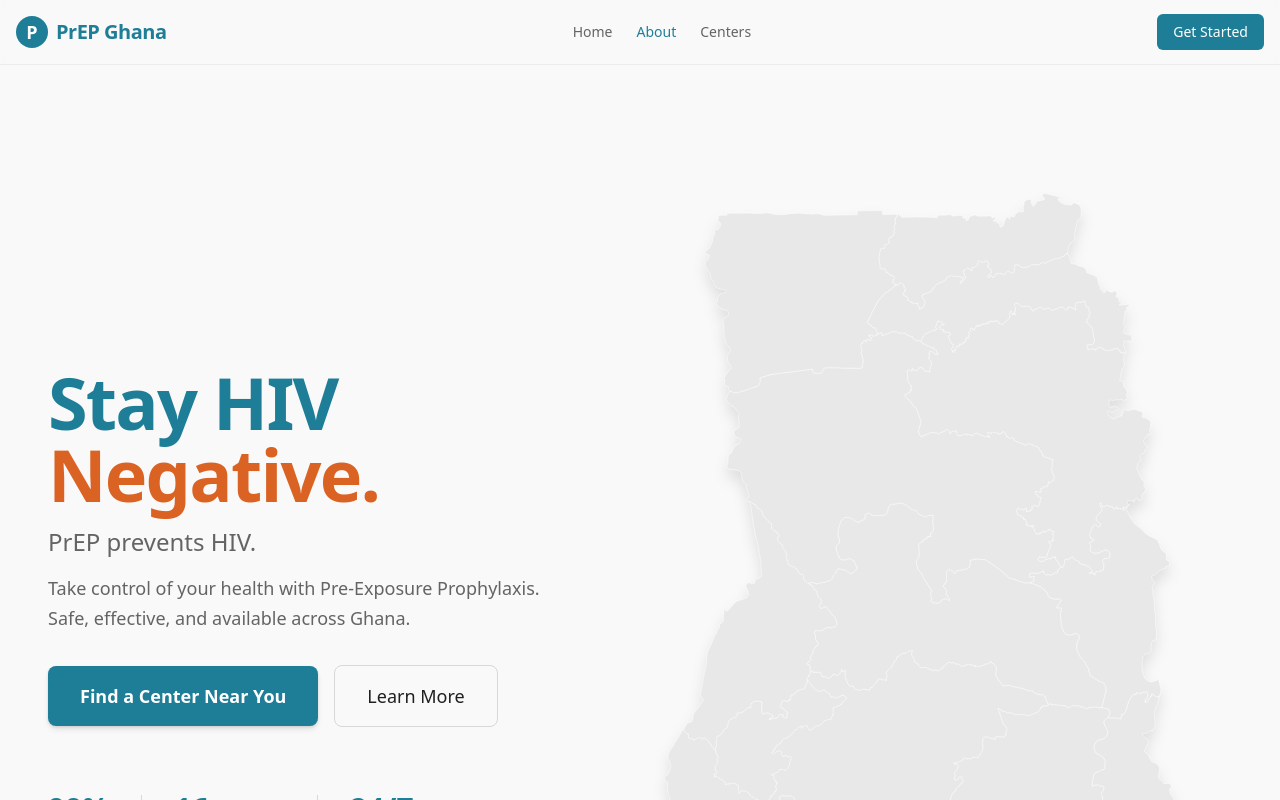
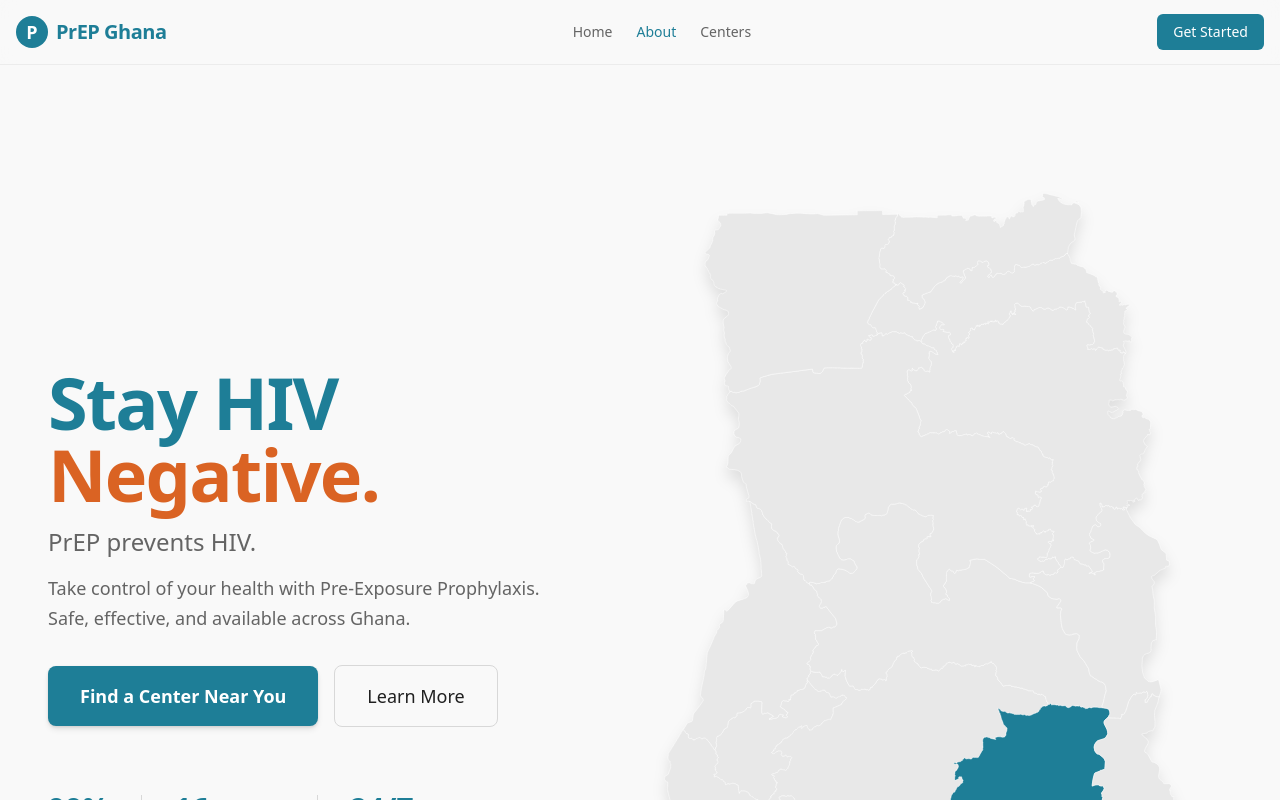
Before and after one commit to fodela/getprepghana, a React (Vite) app: page / in a window 1280 px wide. Both pictures are taken after a click on the button "About". Shown: the top 800 px of the page. Built offline with nearby package versions, Linux system fonts and the light colour scheme.

Commit message:
feat: add ids to map

```diff
--- /dev/null
+++ b/add_ids_to_svg.js
@@ -0,0 +1,22 @@
+const fs = require('fs');
+const path = require('path');
+
+const svgPath = path.join(__dirname, 'src/public/images/gh.svg');
+
+try {
+    let svgContent = fs.readFileSync(svgPath, 'utf8');
+    let regionCount = 0;
+
+    // Replace each <path ...> with <path id="region-N" name="Region N" ...>
+    // We use a regex with a callback function to increment the counter
+    const newSvgContent = svgContent.replace(/<path/g, (match) => {
+        regionCount++;
+        return `<path id="region-${regionCount}" name="Region ${regionCount}"`;
+    });
+
+    fs.writeFileSync(svgPath, newSvgContent, 'utf8');
+    console.log(`Successfully added IDs to ${regionCount} regions in ${svgPath}`);
+
+} catch (error) {
+    console.error('Error processing SVG:', error);
+}
--- a/src/App.tsx
+++ b/src/App.tsx
@@ -31,7 +31,7 @@ export function App() {
       {/* Main Content */}
       <main className="">
         {/* Hero Section */}
-        <section className="max-w-screen-2xl mx-auto px-4 lg:px-8 xl:px-12  py-12 md:py-24 lg:py-32">
+        <section className="max-w-screen-2xl mx-auto px-4 lg:px-8 xl:px-12 py-12 md:py-24 lg:py-32">
           <div className="grid grid-cols-1 lg:grid-cols-2 gap-12 items-center">
             {/* Left Column: Map */}
             <div className="space-y-8 text-center lg:text-left ">
--- a/src/components/InteractiveMap.tsx
+++ b/src/components/InteractiveMap.tsx
@@ -61,14 +61,42 @@ export function InteractiveMap({ activeRegion, onRegionClick }: InteractiveMapPr
         const baseClass = "fill-accent hover:fill-secondary transition-colors duration-300 cursor-pointer";
         const activeClass = "fill-primary hover:fill-secondary transition-colors duration-300 cursor-pointer";
 
-        // Inject base class into all paths
-        processed = processed.replace(/<path/g, `<path class="${baseClass}"`);
+        // Region mapping based on user input
+        const regionMap: { [key: number]: { id: string, name: string } } = {
+            1: { id: "AHAFO", name: "Ahafo" },
+            3: { id: "ASHANTI", name: "Ashanti" },
+            4: { id: "BONO_EAST", name: "Bono East" }, // User said "BRONG AHAFO", usually implies the split. Using Bono East for 4 as 5 is Bono.
+            5: { id: "BONO", name: "Bono" },
+            6: { id: "CENTRAL", name: "Central" },
+            7: { id: "EASTERN", name: "Eastern" },
+            8: { id: "GREATER_ACCRA", name: "Greater Accra" },
+            9: { id: "NORTHERN", name: "Northern" },
+            10: { id: "NORTH_EAST", name: "North East" },
+            11: { id: "OTI", name: "Oti" },
+            12: { id: "SAVANNAH", name: "Savannah" },
+            13: { id: "UPPER_WEST", name: "Upper West" },
+            14: { id: "UPPER_EAST", name: "Upper East" },
+            15: { id: "VOLTA", name: "Volta" },
+            17: { id: "WESTERN", name: "Western" },
+            19: { id: "WESTERN_NORTH", name: "Western North" }
+        };
+
+        // Inject base class and IDs into all paths
+        let regionCount = 0;
+        processed = processed.replace(/<path/g, () => {
+            regionCount++;
+            const region = regionMap[regionCount];
+            if (region) {
+                return `<path id="${region.id}" name="${region.name}" class="${baseClass}"`;
+            }
+            // For unmapped paths (islands/fragments), keep them generic or just styled without ID
+            return `<path class="${baseClass}"`;
+        });
 
         // Handle active region if specified
         if (activeRegion) {
-            // We look for the path that now has the base class and the matching ID
-            const activeRegex = new RegExp(`<path class="${baseClass}"([^>]*?)id="${activeRegion}"`, "g");
-            processed = processed.replace(activeRegex, `<path class="${activeClass}"$1id="${activeRegion}"`);
+            const activeRegex = new RegExp(`<path id="${activeRegion}"([^>]*?)class="${baseClass}"`, "g");
+            processed = processed.replace(activeRegex, `<path id="${activeRegion}"$1class="${activeClass}"`);
         }
 
         return processed;
@@ -87,8 +115,11 @@ export function InteractiveMap({ activeRegion, onRegionClick }: InteractiveMapPr
                 // Event delegation for clicks
                 const target = e.target as HTMLElement;
                 const path = target.closest('path');
-                if (path && path.id && onRegionClick) {
-                    onRegionClick(path.id);
+                if (path) {
+                    console.log("Clicked Region:", path.id, path.getAttribute('name'));
+                    if (path.id && onRegionClick) {
+                        onRegionClick(path.id);
+                    }
                 }
             }}
         />
```
